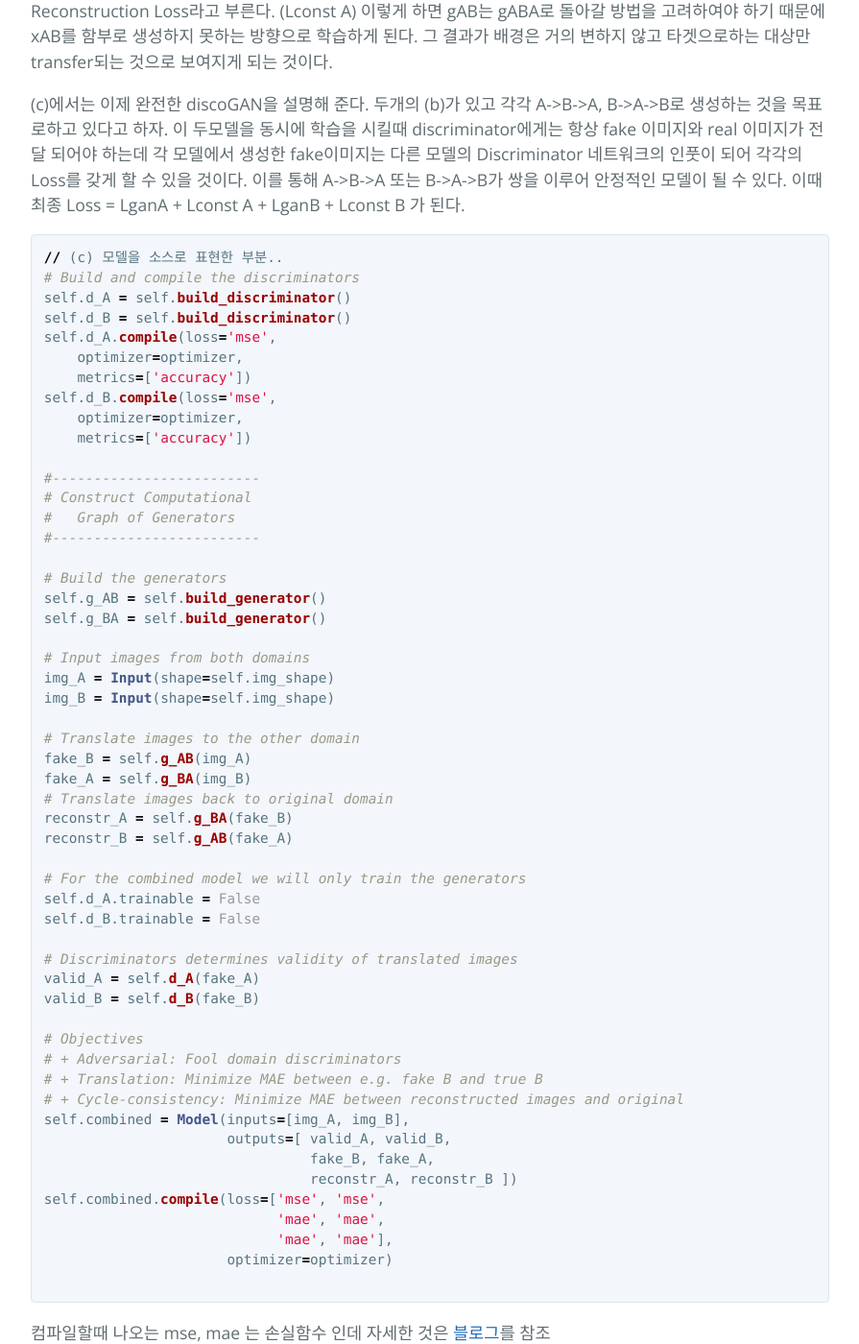
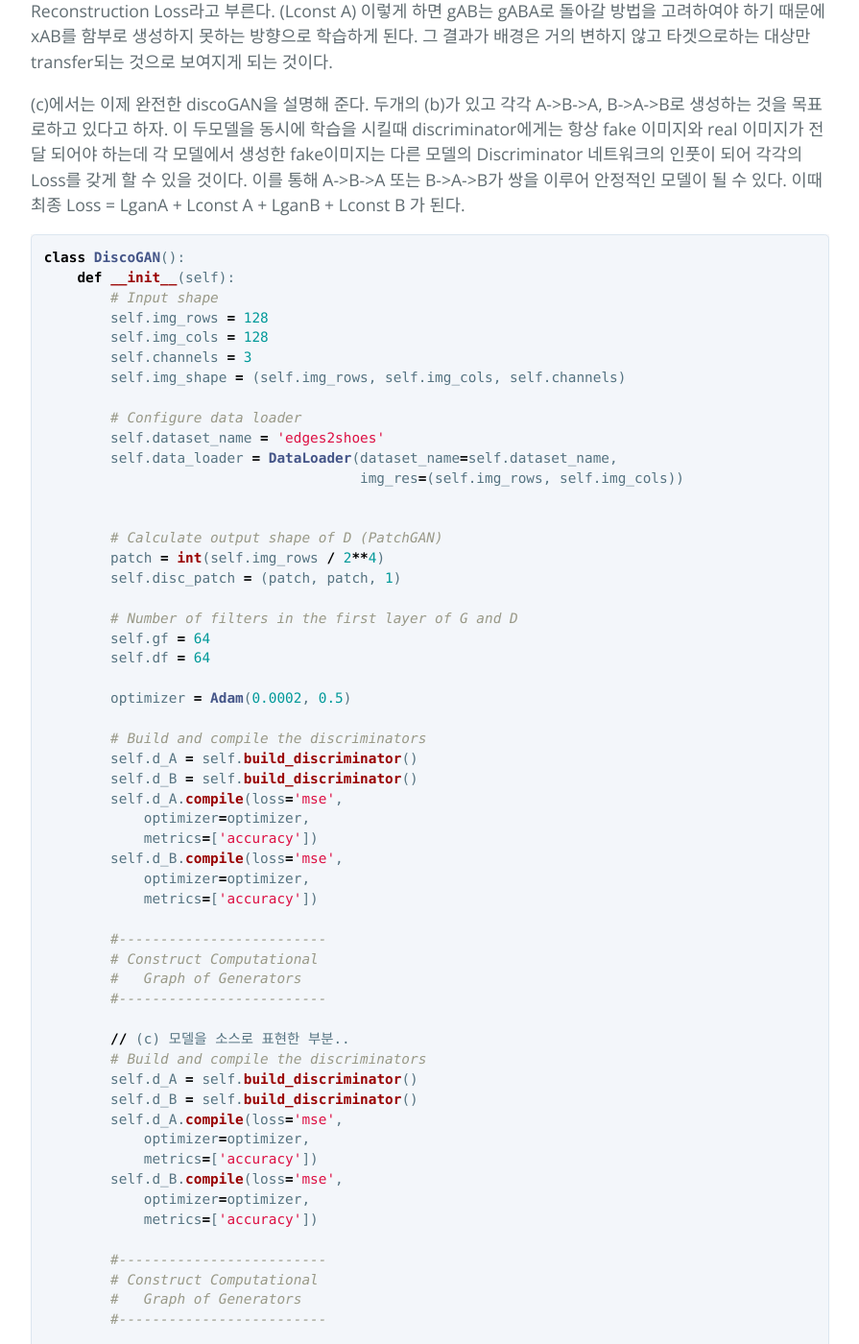
Before and after one commit to FullMooney/py_studies, a Jekyll site: the page built from discoGAN.md, in a window 1280 px wide and 1400 px high, scrolled down 1979 px. Shown: the whole window at 96% size, without its empty margins (192-1087 px from the left). Built offline with Jekyll 4.4.1, drawn with Linux system fonts in a browser that asks for light colours; some of the changed text lies outside the part shown.

Commit message:
Update discoGAN.md

````diff
--- a/discoGAN.md
+++ b/discoGAN.md
@@ -48,57 +48,96 @@ discoGAN은 두 가지 시각적 도메인이 명시적인 데이터 없이 관
 
 
 ```python
-// (c) 모델을 소스로 표현한 부분..
-# Build and compile the discriminators
-self.d_A = self.build_discriminator()
-self.d_B = self.build_discriminator()
-self.d_A.compile(loss='mse',
-    optimizer=optimizer,
-    metrics=['accuracy'])
-self.d_B.compile(loss='mse',
-    optimizer=optimizer,
-    metrics=['accuracy'])
+class DiscoGAN():
+    def __init__(self):
+        # Input shape
+        self.img_rows = 128
+        self.img_cols = 128
+        self.channels = 3
+        self.img_shape = (self.img_rows, self.img_cols, self.channels)
 
-#-------------------------
-# Construct Computational
-#   Graph of Generators
-#-------------------------
+        # Configure data loader
+        self.dataset_name = 'edges2shoes'
+        self.data_loader = DataLoader(dataset_name=self.dataset_name,
+                                      img_res=(self.img_rows, self.img_cols))
 
-# Build the generators
-self.g_AB = self.build_generator()
-self.g_BA = self.build_generator()
 
-# Input images from both domains
-img_A = Input(shape=self.img_shape)
-img_B = Input(shape=self.img_shape)
+        # Calculate output shape of D (PatchGAN)
+        patch = int(self.img_rows / 2**4)
+        self.disc_patch = (patch, patch, 1)
 
-# Translate images to the other domain
-fake_B = self.g_AB(img_A)
-fake_A = self.g_BA(img_B)
-# Translate images back to original domain
-reconstr_A = self.g_BA(fake_B)
-reconstr_B = self.g_AB(fake_A)
+        # Number of filters in the first layer of G and D
+        self.gf = 64
+        self.df = 64
 
-# For the combined model we will only train the generators
-self.d_A.trainable = False
-self.d_B.trainable = False
+        optimizer = Adam(0.0002, 0.5)
 
-# Discriminators determines validity of translated images
-valid_A = self.d_A(fake_A)
-valid_B = self.d_B(fake_B)
+        # Build and compile the discriminators
+        self.d_A = self.build_discriminator()
+        self.d_B = self.build_discriminator()
+        self.d_A.compile(loss='mse',
+            optimizer=optimizer,
+            metrics=['accuracy'])
+        self.d_B.compile(loss='mse',
+            optimizer=optimizer,
+            metrics=['accuracy'])
 
-# Objectives
-# + Adversarial: Fool domain discriminators
-# + Translation: Minimize MAE between e.g. fake B and true B
-# + Cycle-consistency: Minimize MAE between reconstructed images and original
-self.combined = Model(inputs=[img_A, img_B],
-                      outputs=[ valid_A, valid_B,
-                                fake_B, fake_A,
-                                reconstr_A, reconstr_B ])
-self.combined.compile(loss=['mse', 'mse',
-                            'mae', 'mae',
-                            'mae', 'mae'],
-                      optimizer=optimizer)
+        #-------------------------
+        # Construct Computational
+        #   Graph of Generators
+        #-------------------------
+
+        // (c) 모델을 소스로 표현한 부분..
+        # Build and compile the discriminators
+        self.d_A = self.build_discriminator()
+        self.d_B = self.build_discriminator()
+        self.d_A.compile(loss='mse',
+            optimizer=optimizer,
+            metrics=['accuracy'])
+        self.d_B.compile(loss='mse',
+            optimizer=optimizer,
+            metrics=['accuracy'])
+
+        #-------------------------
+        # Construct Computational
+        #   Graph of Generators
+        #-------------------------
+
+        # Build the generators
+        self.g_AB = self.build_generator()
+        self.g_BA = self.build_generator()
+
+        # Input images from both domains
+        img_A = Input(shape=self.img_shape)
+        img_B = Input(shape=self.img_shape)
+
+        # Translate images to the other domain
+        fake_B = self.g_AB(img_A)
+        fake_A = self.g_BA(img_B)
+        # Translate images back to original domain
+        reconstr_A = self.g_BA(fake_B)
+        reconstr_B = self.g_AB(fake_A)
+
+        # For the combined model we will only train the generators
+        self.d_A.trainable = False
+        self.d_B.trainable = False
+
+        # Discriminators determines validity of translated images
+        valid_A = self.d_A(fake_A)
+        valid_B = self.d_B(fake_B)
+
+        # Objectives
+        # + Adversarial: Fool domain discriminators
+        # + Translation: Minimize MAE between e.g. fake B and true B
+        # + Cycle-consistency: Minimize MAE between reconstructed images and original
+        self.combined = Model(inputs=[img_A, img_B],
+                              outputs=[ valid_A, valid_B,
+                                        fake_B, fake_A,
+                                        reconstr_A, reconstr_B ])
+        self.combined.compile(loss=['mse', 'mse',
+                                    'mae', 'mae',
+                                    'mae', 'mae'],
+                              optimizer=optimizer)
 
 ```
 
````
